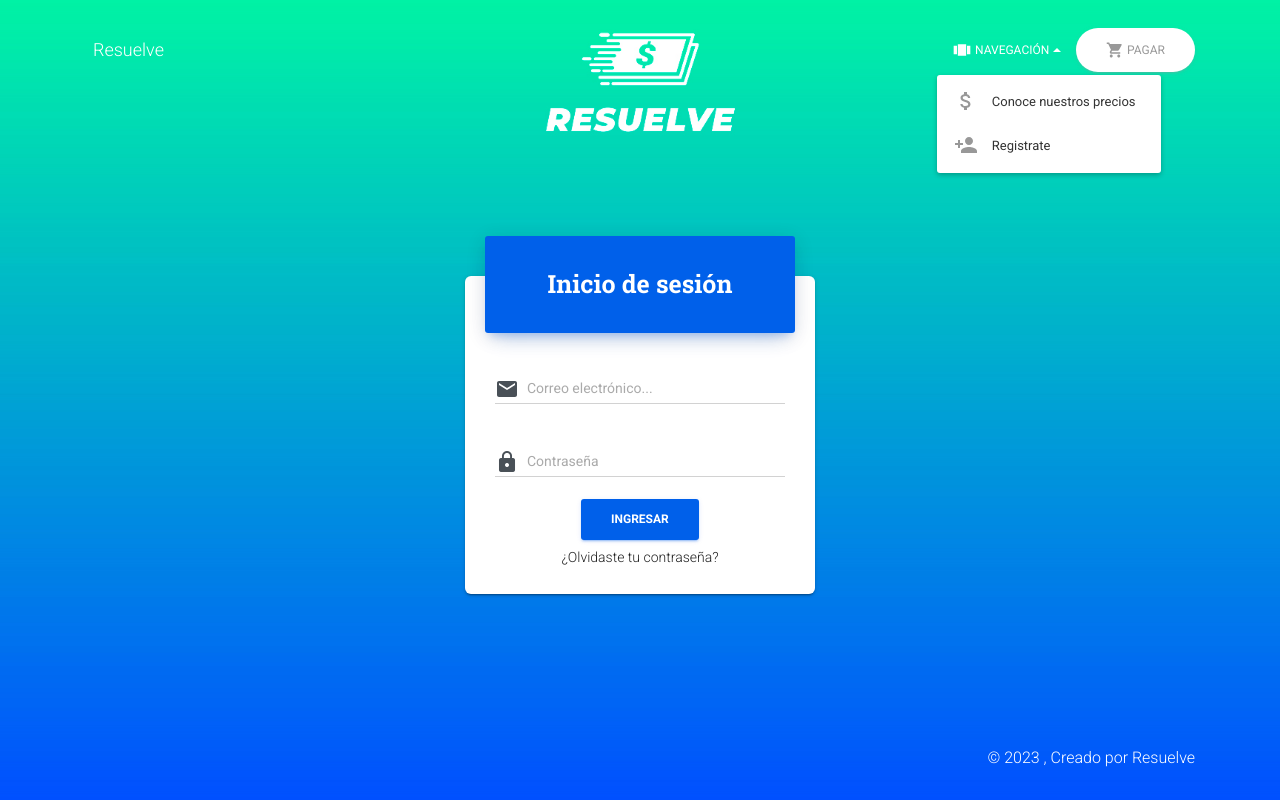
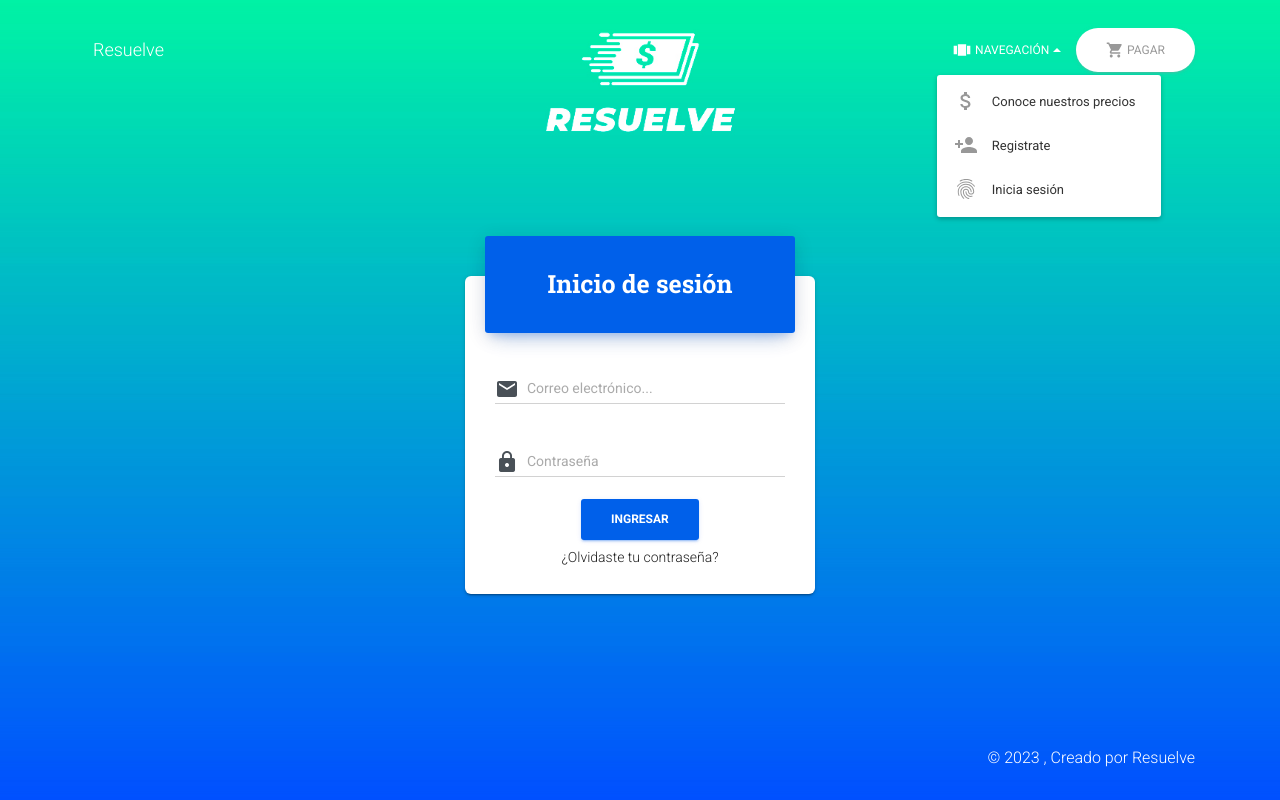
Before and after one commit to resuelvecolombiagit/resuelve, a Next.js app: page /login in a window 1280 px wide. Both pictures are taken after a click on the button "NAVEGACIÓN". Built offline with nearby package versions, Linux system fonts and the light colour scheme.

Commit message:
add in menu

```diff
--- a/components/Header/HeaderLinks.js
+++ b/components/Header/HeaderLinks.js
@@ -114,6 +114,12 @@ export default function HeaderLinks(props) {
                 Registrate
               </a>
             </Link>,
+            <Link href="/login">
+              <a className={classes.dropdownLink}>
+                <Fingerprint className={classes.dropdownIcons} />
+                Inicia sesión
+              </a>
+            </Link>,
           ]}
         />
       </ListItem>
--- a/pages/_app.js
+++ b/pages/_app.js
@@ -70,6 +70,11 @@ export default class MyApp extends App {
           />
           <script src="https://maps.googleapis.com/maps/api/js?key=YOUR_KEY_HERE" />
           <title>Resuelve Colombia</title>
+          <link
+            rel="icon"
+            href={require("../public/img/icon.ico")}
+            sizes="any"
+          />
         </Head>
         <ThemeProvider theme={theme}>
           <StyledEngineProvider injectFirst>
```
Also changed, not shown: 1 other file (tests, documents, lock files or other folders).
